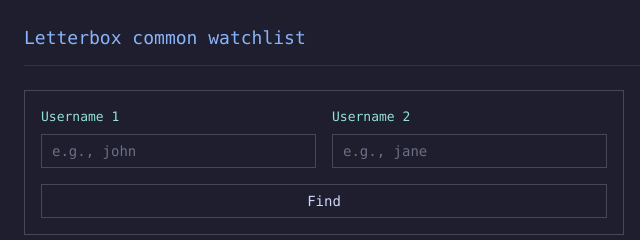
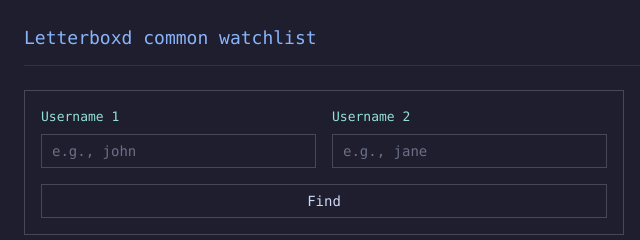
Before and after one commit to attila4154/letterboxd_common, a website: page public/index.html in a window 1280 px wide. Shown: the full height of the page, 0-640 px from the left. Drawn offline with Linux system fonts and the light colour scheme.

Commit message:
typo in header

```diff
--- a/public/index.html
+++ b/public/index.html
@@ -16,7 +16,7 @@
   </head>
 
   <body>
-    <h1>Letterbox common watchlist</h1>
+    <h1>Letterboxd common watchlist</h1>
 
     <div>
       <form class="lb-users-form">
```
